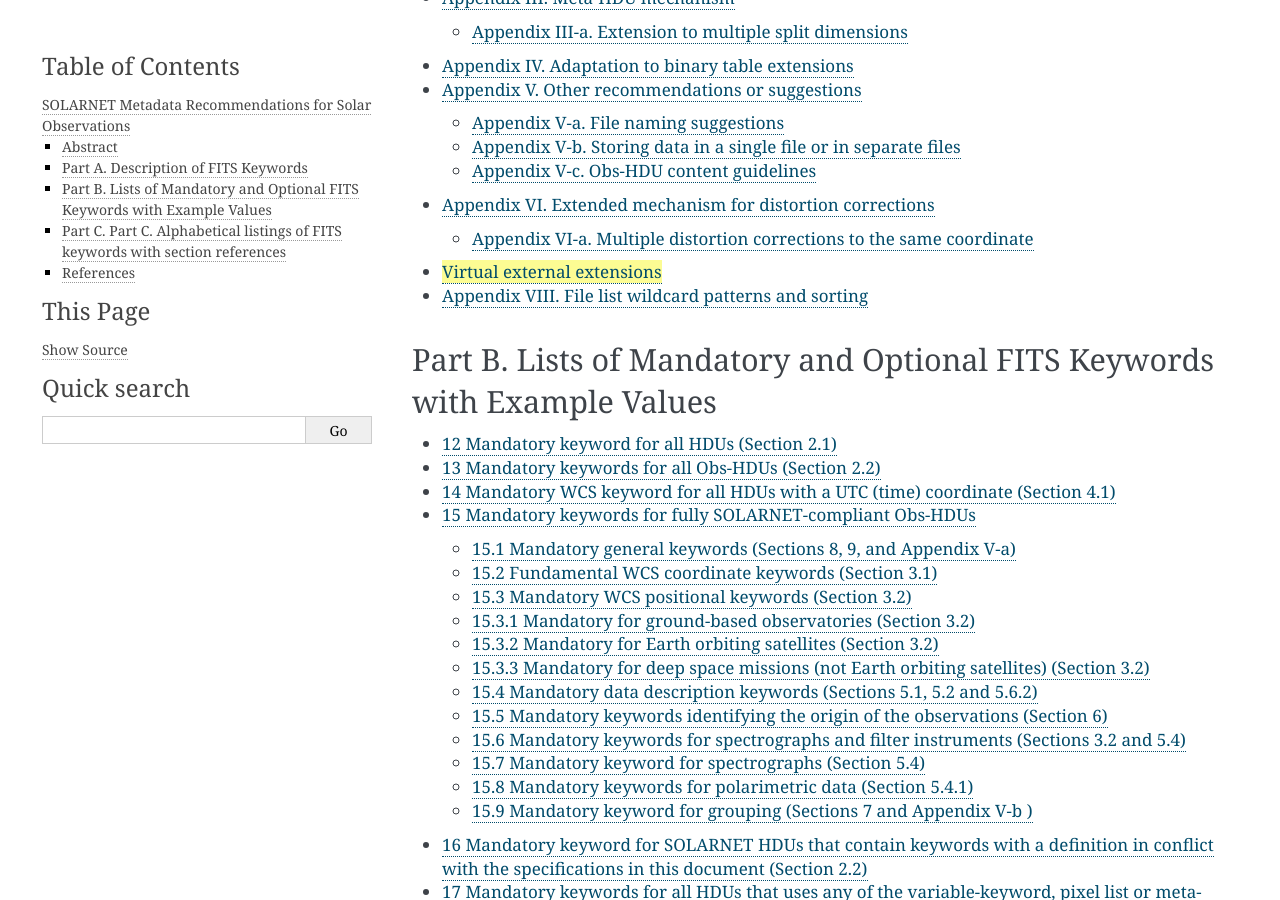
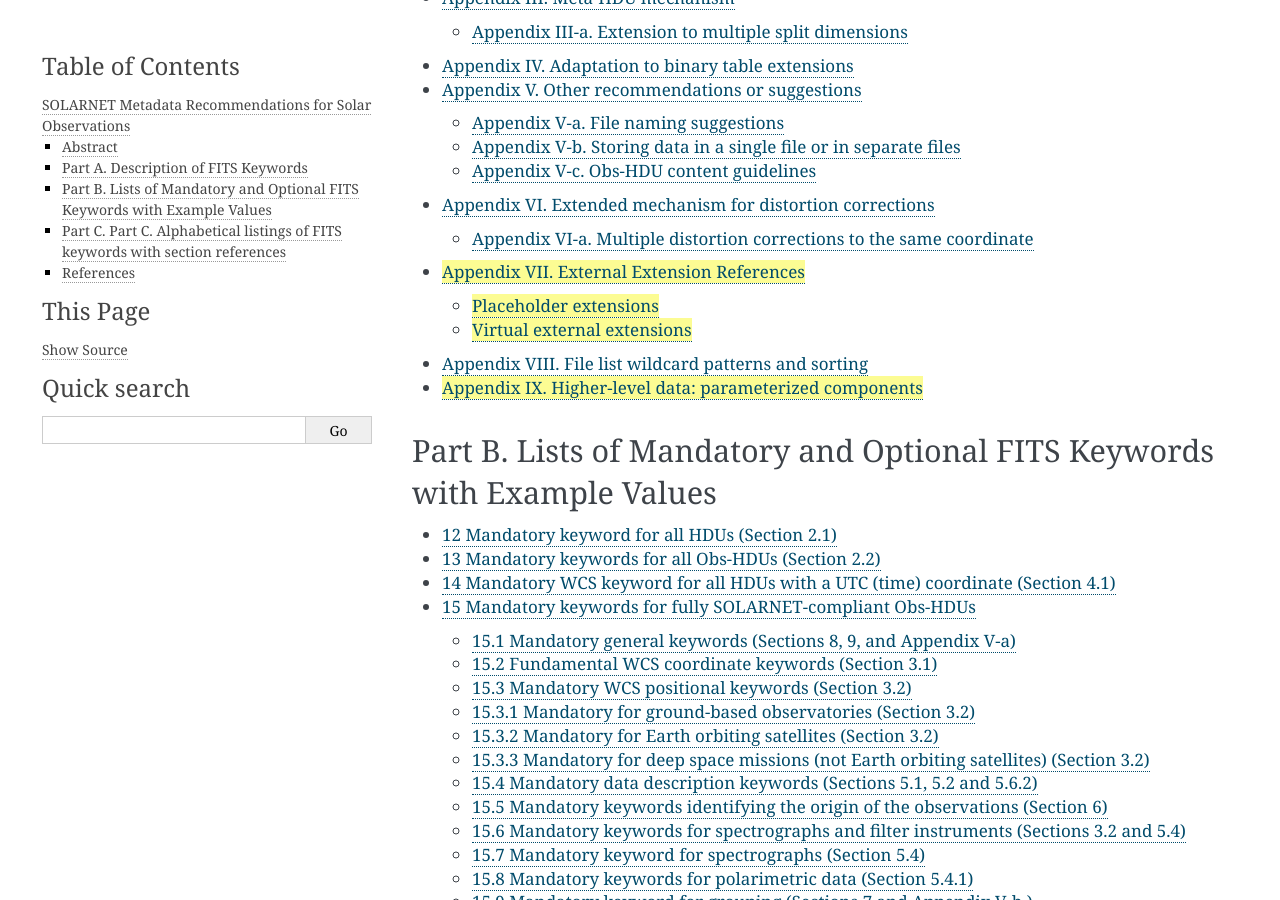
Before and after one commit to IHDE-Alliance/solarnet_metadata, a Sphinx documentation site: the page built from docs/index.rst, in a window 1280 px wide and 900 px high, scrolled down 2067 px. Built offline with Sphinx 7.4.7, drawn with Linux system fonts in a browser that asks for light colours.

Commit message:
Add correct highlighting

```diff
--- a/docs/source/appendix-7.md
+++ b/docs/source/appendix-7.md
@@ -1,7 +1,10 @@
+<style>
+.new {
+    background-color:rgb(252, 252, 147)
+}
+</style>
 (appendix-vii)=
-<span class='new'>
-# Appendix VII. External Extension References
-</span>
+# <span class='new'>Appendix VII. External Extension References</span>
 
 In SOLARNET FITS files, for keywords that have no special function within the official FITS/WCS framework, references to other extensions may be in the form of _external extension references_, e.g.:
 
@@ -23,9 +26,7 @@ When looking up the file to locate the referenced extension, software should all
 
 <span class='new'>As mentioned in [Appendix VIII](#appendix-viii) wildcards may be used also for directories, e.g., `PARENTXT``='../../../*/*/*/*9934.fits;MgIX'`, which would be useful in case e.g., data from a series of files spanning multiple days are concatenated into a single file, in a yyyy/mm/dd directory structure.</span>
 
-<span class='new'>
-## Placeholder extensions
-</span>
+## <span class='new'>Placeholder extensions</span>
 
 Of course, the end user may not have the file containing the external extension available. To partially amend this situation, it is <span class=new>_strongly recommended to have a placeholder extension in the same file as the referring extension_, containing the full header of the referenced extension but no data cube, i.e., `NAXIS``=0` and no `NAXISn` keywords. Their original values should be given in `XNAXIS` and `XNAXISn`. The `EXTNAME` of the placeholder extension must be identical to the full reference including path, file name, and extension name, eg., `EXTNAME``='../auxiliary/s35837r001-aux.fits;VAR_KEY_DATA'`. When the reference includes wildcards, a "representative" placeholder can be given using the path as written in the reference, e.g., `EXTNAME``='../../../*/*/*/*9934.fits;MgIX'`.</span>
 
--- a/docs/source/appendix-9.md
+++ b/docs/source/appendix-9.md
@@ -1,7 +1,10 @@
+<style>
+.new {
+    background-color:rgb(252, 252, 147)
+}
+</style>
 (appendix-ix)=
-<span class='new'>
-# Appendix IX. Higher-level data: parameterized components
-</span>
+# <span class='new'>Appendix IX. Higher-level data: parameterized components</span>
 
 One common type of higher-level data are results from analysing lower-level data by fitting of parameterized components (e.g., emission line profiles) to spectroscopic data by means of {math}`\chi^2` minimization, but so far there has been no standard mechanism for how to store such results in FITS files.
 
```
